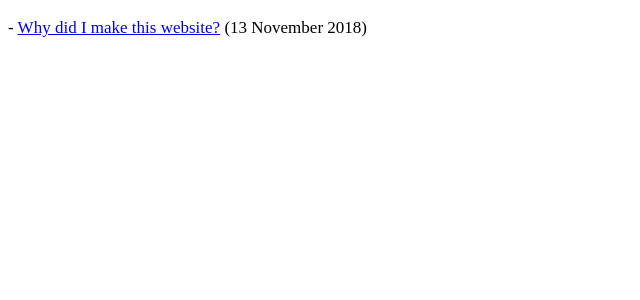
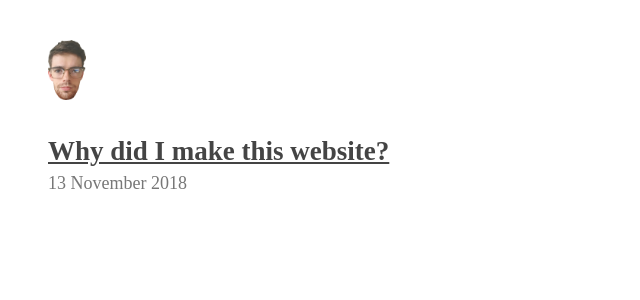
Before and after one commit to curlywurlycraig/curlywurlycraig.github.io, a Jekyll site: the page built from blog/index.html, in a window 1280 px wide. Shown: the top 300 px of the page, without its empty margins (0-640 px from the left). Built offline with Jekyll 4.4.1, drawn with Linux system fonts in a browser that asks for light colours.

Commit message:
Update styles and add my face

```diff
--- a/blog/_layouts/default.html
+++ b/blog/_layouts/default.html
@@ -10,8 +10,14 @@
   </head>
 
   <body>
-    <section>
+    <header>
+        <a href="/">
+            <img class="header__img" src="/res/me_small.png" alt="Home button that looks like my own face" />
+        </a>
+    </header>
+
+    <main>
       {{ content }}
-    </section>
+    </main>
   </body>
 </html>
--- a/blog/index.html
+++ b/blog/index.html
@@ -3,5 +3,6 @@
 layout: default
 ---
 {% for post in site.posts %}
-    <p>- <a href="{{ post.url }}">{{ post.title }}</a> ({{ post.date | date: "%-d %B %Y"}})</p>
+<h2><a href="{{ post.url }}">{{ post.title }}</a></h2>
+<p class="date">{{ post.date | date: "%-d %B %Y"}}</p>
 {% endfor %}
--- a/blog/styles.css
+++ b/blog/styles.css
@@ -1,8 +1,35 @@
+header {
+    margin: 40px 40px;
+    height: 60px;
+}
+
+.header__img {
+    height: 100%;
+}
+
 body {
     max-width: 600px;
-    font-size: 17px;
-    line-height: 21px;
+    font-size: 18px;
+    line-height: 22px;
+    background-color: #FFFFFF;
+    color: #444444;
+    font: sans;
+    padding-bottom: 20px;
 }
 
 h2 {
+    margin-bottom: 0;
 }
+
+.date {
+    margin-top: 10px;
+    color: #777777;
+}
+
+a {
+    color: #444444;
+}
+
+main {
+    margin: 0 40px;
+}
```
Also changed, not shown: blog/_layouts/post.html (+5 -4 lines), blog/Gemfile.lock, blog/res/me_small.png (added), 1 other file.
